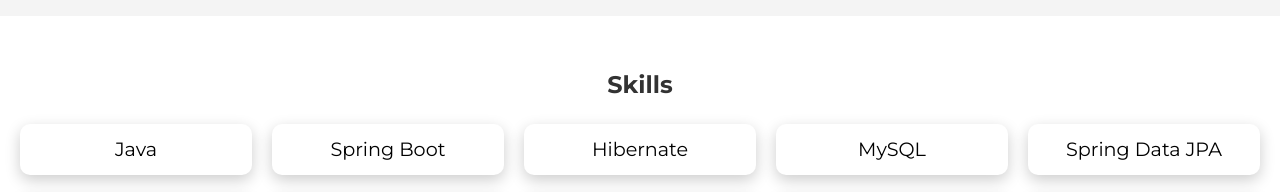
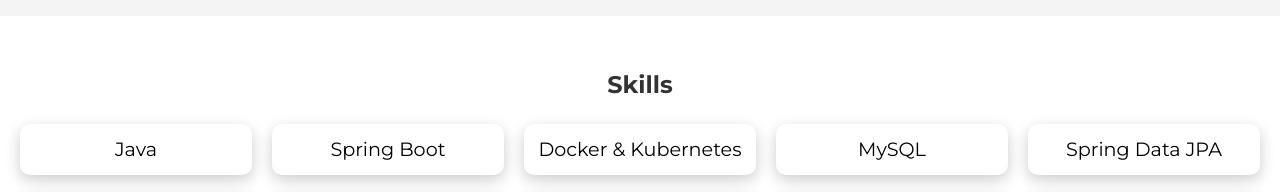
Before and after one commit to Manojkirugavaluthibbegowda/portfolio, a plain HTML site: page index.html in a window 1280 px wide. Shown: the part 1260-1452 px from the top of the page. Drawn offline with Linux system fonts and the light colour scheme.

Commit message:
skills update

```diff
--- a/index.html
+++ b/index.html
@@ -108,7 +108,7 @@
       <div class="skills-grid">
         <div class="skill">Java</div>
         <div class="skill">Spring Boot</div>
-        <div class="skill">Hibernate</div>
+        <div class="skill">Docker & Kubernetes</div>
         <div class="skill">MySQL</div>
         <div class="skill">Spring Data JPA</div>
         <div class="skill">REST API</div>
```
